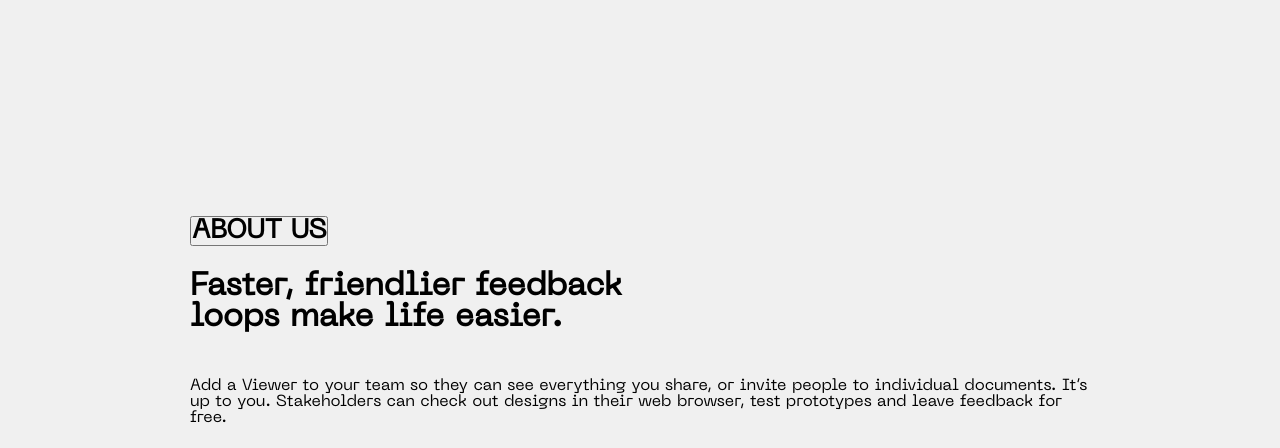
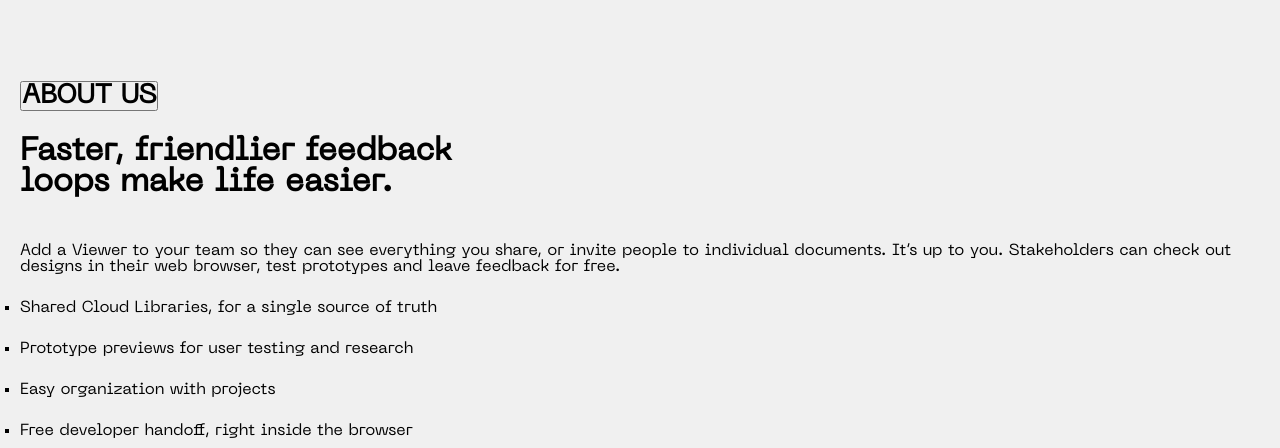
Before and after one commit to crazyysasha/crispy-spoon, a plain HTML site: page index.html in a window 1280 px wide. Shown: the part 479-927 px from the top of the page. Drawn offline with Linux system fonts and the light colour scheme.

Commit message:
bajarildi

```diff
--- a/assets/css/style.css
+++ b/assets/css/style.css
@@ -103,6 +103,7 @@ body {
     margin-left: auto;
     margin-right: auto;
 }
+
 .pt-5rem {
     padding-top: 5rem;
 }
@@ -118,6 +119,7 @@ body {
 .gap-20px {
     gap: 20px;
 }
+
 .btn-1 {
     display: flex;
     align-items: center;
@@ -159,14 +161,19 @@ body {
     display: flex;
     flex-direction: column;
 }
- .gap {
+
+.gap {
     margin-bottom: 25px;
- }
+}
 
- .gap2 {
+.gap2 {
     margin-bottom: 45px;
- }
- .margin-right {
-    margin-right: 190px;
-    margin-top: 215px;
- }
+}
+
+.block2 {
+    max-width: 1320px;
+    margin-left: auto;
+    margin-right: auto;
+    padding-top: 5rem;
+    gap: 20px;
+}
--- a/index.html
+++ b/index.html
@@ -39,7 +39,8 @@
                 Always Track & Analyze Your Business Statistics To Succeed.
             </h1>
             <h2 class="">
-                A better way to manage your sales, team, clients & marketing — on a single platform. Powerful, affordable & easy.
+                A better way to manage your sales, team, clients & marketing — on a single platform. Powerful,
+                affordable & easy.
             </h2>
             <form class="flex">
                 <input class="email-input" type="text" placeholder="Enter your Email">
@@ -58,11 +59,13 @@
         </div>
     </section>
     <div class="block2 flex">
-        <div class="margin-right">
+        <div class="">
             <img src="./assets/images/Illustration_2.png" alt="">
         </div>
         <div class="margin-right">
-            <button class="gap "><h1>ABOUT US</h1></button>
+            <button class="gap ">
+                <h1>ABOUT US</h1>
+            </button>
             <div>
                 <h1 class="gap gap2">
                     Faster, friendlier feedback <br>
```
Lines whose indentation alone changed are shown as unchanged.
